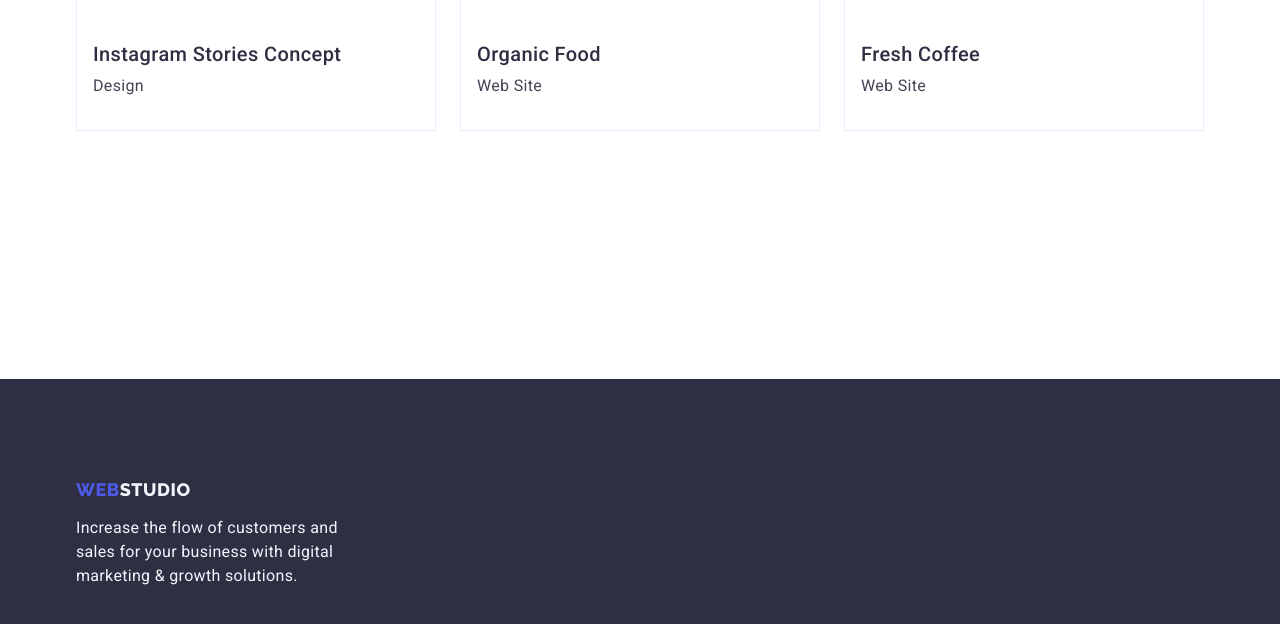
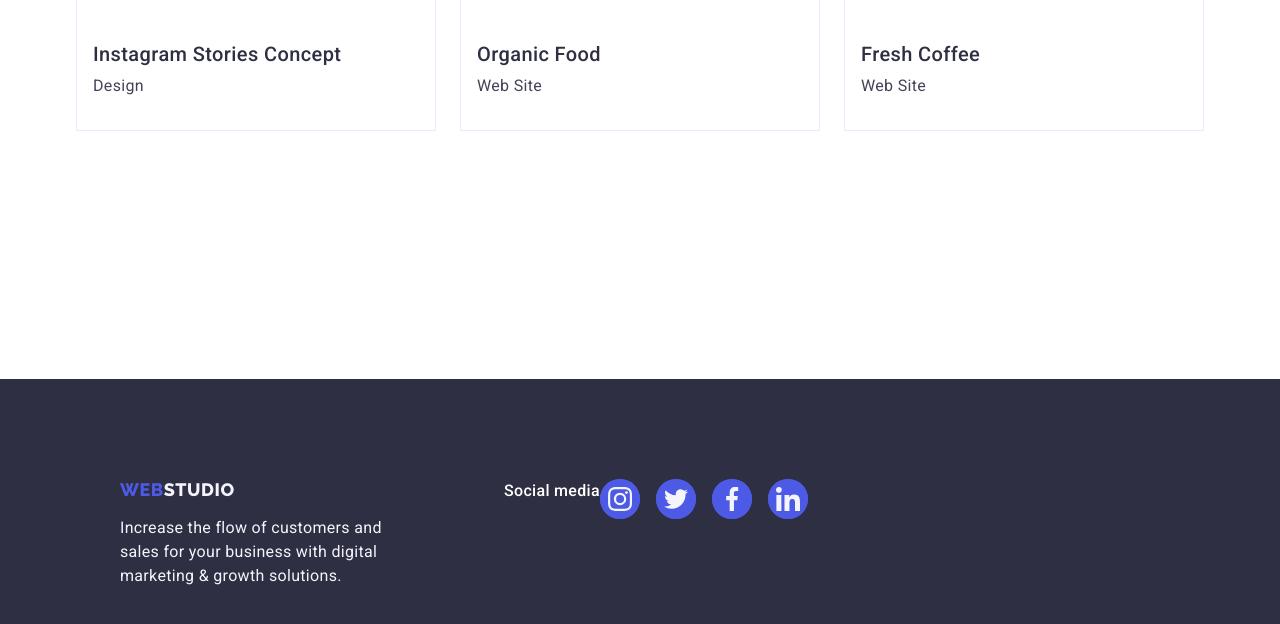
Before and after one commit to AnnaZabolotnia/goit-markup-hw-04, a plain HTML site: page portfolio.html in a window 1280 px wide. Shown: the part 1686-2310 px from the top of the page. Drawn offline with nearby package versions, Linux system fonts and the light colour scheme.

Commit message:
goit-markup-hw-04-f4

```diff
--- a/css/styles.css
+++ b/css/styles.css
@@ -354,14 +354,8 @@ img {
   gap: 24px;
 }
 .team-icon-item {
-  display: flex;
-  align-items: center;
-  justify-content: center;
-  fill: var(--cloud);
-  background-color: var(--color-iris);
   width: 40px;
   height: 40px;
-  border-radius: 50%;
 }
 .team-icon-link {
   width: 100%;
@@ -371,6 +365,7 @@ img {
   display: flex;
   align-items: center;
   justify-content: center;
+  transition: background-color 250ms cubic-bezier(0.4, 0, 0.2, 1);
 }
 .team-icon-link:hover,
 .team-icon-link:focus {
@@ -462,6 +457,8 @@ img {
 .footer {
   background-color: var(--color-navy-blue);
   padding: 100px 0;
+  display: flex;
+  align-items: baseline;
 }
 .footer-container-logo {
   margin-left: 120px;
@@ -499,17 +496,19 @@ img {
   line-height: 1.5;
   letter-spacing: 0.02em;
   max-width: 264px;
+  margin-right: 120px;
 }
 
 .footer-container {
   display: flex;
   align-items: baseline;
-  margin-right: 120px;
 }
+
 .footer-social {
   display: flex;
   align-items: flex-start;
   margin-right: 0 auto;
+  margin-right: 120px;
 }
 .footer-social-text {
   color: var(--white, #fff);
@@ -521,9 +520,7 @@ img {
 }
 .footer-social-list {
   display: flex;
-  align-items: flex-start;
   gap: 16px;
-  width: 100%;
 }
 .footer-social-item {
   display: flex;
@@ -534,7 +531,6 @@ img {
   width: 40px;
   height: 40px;
   border-radius: 50%;
-  margin-bottom: 16px;
 }
 .footer-social-link {
   width: 100%;
--- a/portfolio.html
+++ b/portfolio.html
@@ -221,7 +221,8 @@
       </section>
     </main>
     <footer class="footer">
-      <div class="container">
+      <div class="footer-container">
+        <div class="footer-container-logo">
           <a class="footer-logo link" href="./index.html"
             >Web<span class="footer-logo-accent">Studio</span></a
           >
@@ -230,6 +231,40 @@
             digital marketing & growth solutions.
           </p>
         </div>
+        <div class="footer-social">
+          <p class="footer-social-text">Social media</p>
+          <ul class="footer-social-list list">
+            <li class="footer-social-item">
+              <a class="footer-social-link link" href="">
+                <svg class="footer-social-icon" width="24" height="24">
+                  <use href="./images/symbol-defs-2.svg#icon-instagram24"></use>
+                </svg>
+              </a>
+            </li>
+            <li class="footer-social-item">
+              <a class="footer-social-link link" href="">
+                <svg class="footer-icon-social" width="24" height="24">
+                  <use href="./images/symbol-defs-2.svg#icon-twitter24"></use>
+                </svg>
+              </a>
+            </li>
+            <li class="footer-social-item">
+              <a class="footer-social-link link" href="">
+                <svg class="footer-icon-social" width="24" height="24">
+                  <use href="./images/symbol-defs-3.svg#icon-facebook24"></use>
+                </svg>
+              </a>
+            </li>
+            <li class="footer-social-item">
+              <a class="footer-social-link link" href="">
+                <svg class="footer-icon-social" width="24" height="24">
+                  <use href="./images/symbol-defs-2.svg#icon-linkedin24"></use>
+                </svg>
+              </a>
+            </li>
+          </ul>
+        </div>
+      </div>
     </footer>
   </body>
 </html>
```
Also changed, not shown: index.html (+2 -0 lines). Lines whose indentation alone changed are shown as unchanged.
